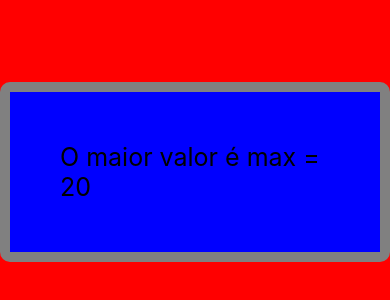
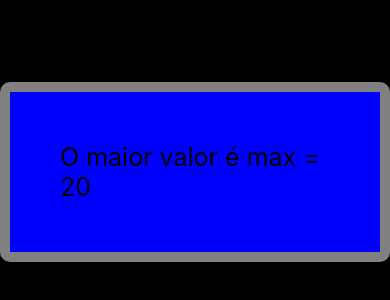
Before and after one commit to Mateus-Lucas/my-app, a React Native app: screen / in a window 390 px wide. Shown: the part 250-550 px from the top of the page. Built offline with nearby package versions, Linux system fonts and the light colour scheme.

Commit message:
estilizando

```diff
--- a/App.js
+++ b/App.js
@@ -18,7 +18,7 @@ export default function App() {
 const styles = StyleSheet.create({
   container: {
     flex: 1,
-    backgroundColor: 'red',
+    backgroundColor: 'black',
     alignItems: 'center',
     justifyContent: 'center'
   },
```
